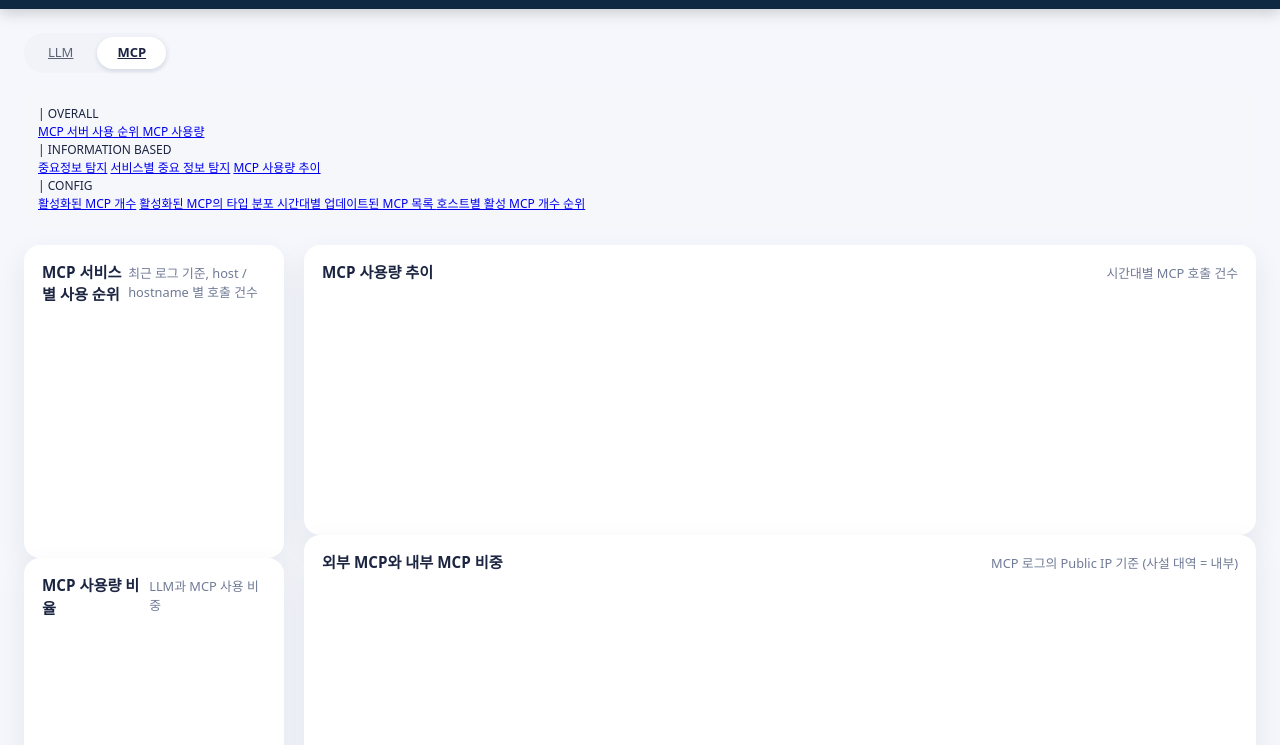
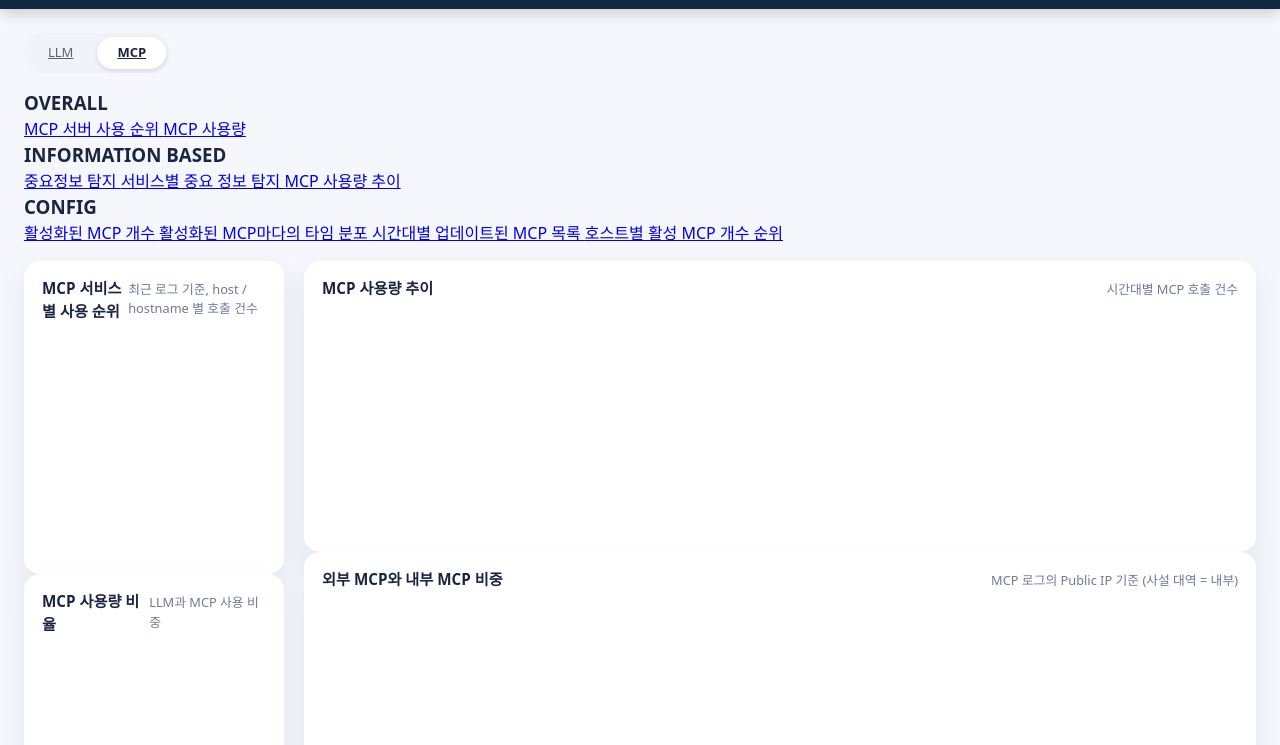
Before and after one commit to BoB-Sentinel-Solution/SentinelServer_AI, a plain HTML site: page dashboard/report_mcp_info.html in a window 1280 px wide. Shown: the part 55-800 px from the top of the page. Drawn offline with Linux system fonts and the light colour scheme.

Commit message:
Update report_mcp_info.html

```diff
--- a/dashboard/report_mcp_info.html
+++ b/dashboard/report_mcp_info.html
@@ -45,44 +45,47 @@
       </section>
 
       <section class="report-content">
-        <!-- 좌측 사이드바 -->
-        <aside class="report-sidebar">
-          <div class="report-sidebar-inner">
-
-            <!-- OVERALL (현재 그룹) -->
-            <div class="side-group">
-              <div class="side-group-title">| OVERALL</div>
-              <a class="side-link side-link--active" href="./report_mcp_info.html">
+        <!-- 좌측 사이드 메뉴 -->
+      <aside class="report-side-nav">
+        <!-- MCP 카테고리 -->
+        <section class="side-section">
+          <h3 class="side-section-title">OVERALL</h3>
+          <a href="./report_mcp_overall.html" class="side-menu-item">
             MCP 서버 사용 순위
           </a>
-              <a class="side-link" href="./report_mcp_info.html#usage">
+          <a href="./report_mcp_overall.html" class="side-menu-item">
             MCP 사용량
           </a>
-            </div>
+        </section>
 
-            <!-- INFORMATION BASED (향후 페이지용 링크만) -->
-            <div class="side-group">
-              <div class="side-group-title">| INFORMATION BASED</div>
-              <a class="side-link" href="./report_mcp_info.html#info-detect">중요정보 탐지</a>
-              <a class="side-link" href="./report_mcp_info.html#info-service">서비스별 중요 정보 탐지</a>
-              <a class="side-link" href="./report_mcp_info.html#info-trend">MCP 사용량 추이</a>
-            </div>
+        <section class="side-section side-section--active">
+          <h3 class="side-section-title">INFORMATION BASED</h3>
+          <a href="./report_mcp_information.html" class="side-menu-item side-menu-item--active">
+            중요정보 탐지
+          </a>
+          <a href="./report_mcp_information.html" class="side-menu-item">
+            서비스별 중요 정보 탐지
+          </a>
+          <a href="./report_mcp_information.html" class="side-menu-item">
+            MCP 사용량 추이
+          </a>
+        </section>
 
-            <!-- CONFIG (향후 페이지용 링크만) -->
-            <div class="side-group">
-              <div class="side-group-title">| CONFIG</div>
-              <a class="side-link" href="./report_mcp_info.html#cfg-count">활성화된 MCP 개수</a>
-              <a class="side-link" href="./report_mcp_info.html#cfg-type">
-                활성화된 MCP의 타입 분포
+        <section class="side-section">
+          <h3 class="side-section-title">CONFIG</h3>
+          <a href="./report_mcp_config.html" class="side-menu-item">
+            활성화된 MCP 개수
           </a>
-              <a class="side-link" href="./report_mcp_info.html#cfg-updated">
+          <a href="./report_mcp_config.html" class="side-menu-item">
+            활성화된 MCP마다의 타임 분포
+          </a>
+          <a href="./report_mcp_config.html" class="side-menu-item">
             시간대별 업데이트된 MCP 목록
           </a>
-              <a class="side-link" href="./report_mcp_info.html#cfg-host">
+          <a href="./report_mcp_config.html" class="side-menu-item">
             호스트별 활성 MCP 개수 순위
           </a>
-            </div>
-          </div>
+        </section>
       </aside>
 
         <!-- 메인 카드 영역 -->
```
Lines whose indentation alone changed are shown as unchanged.
